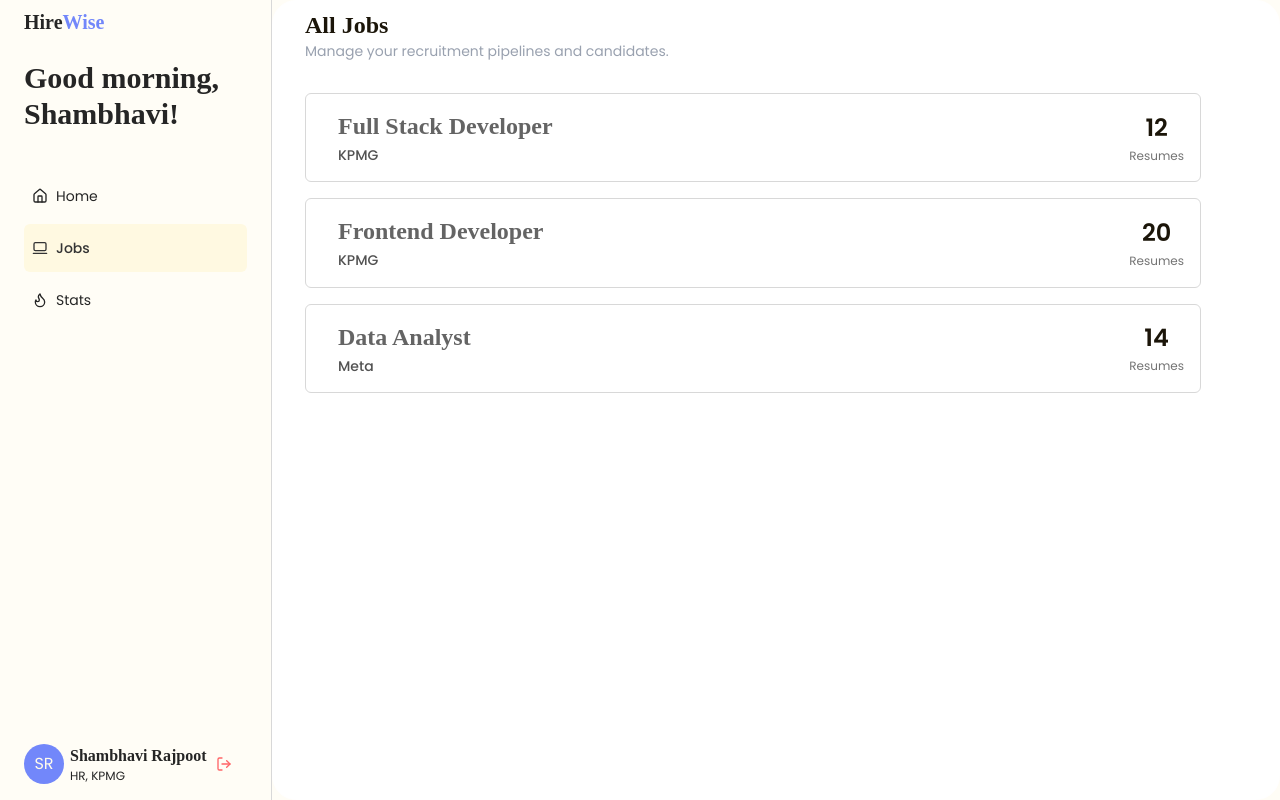
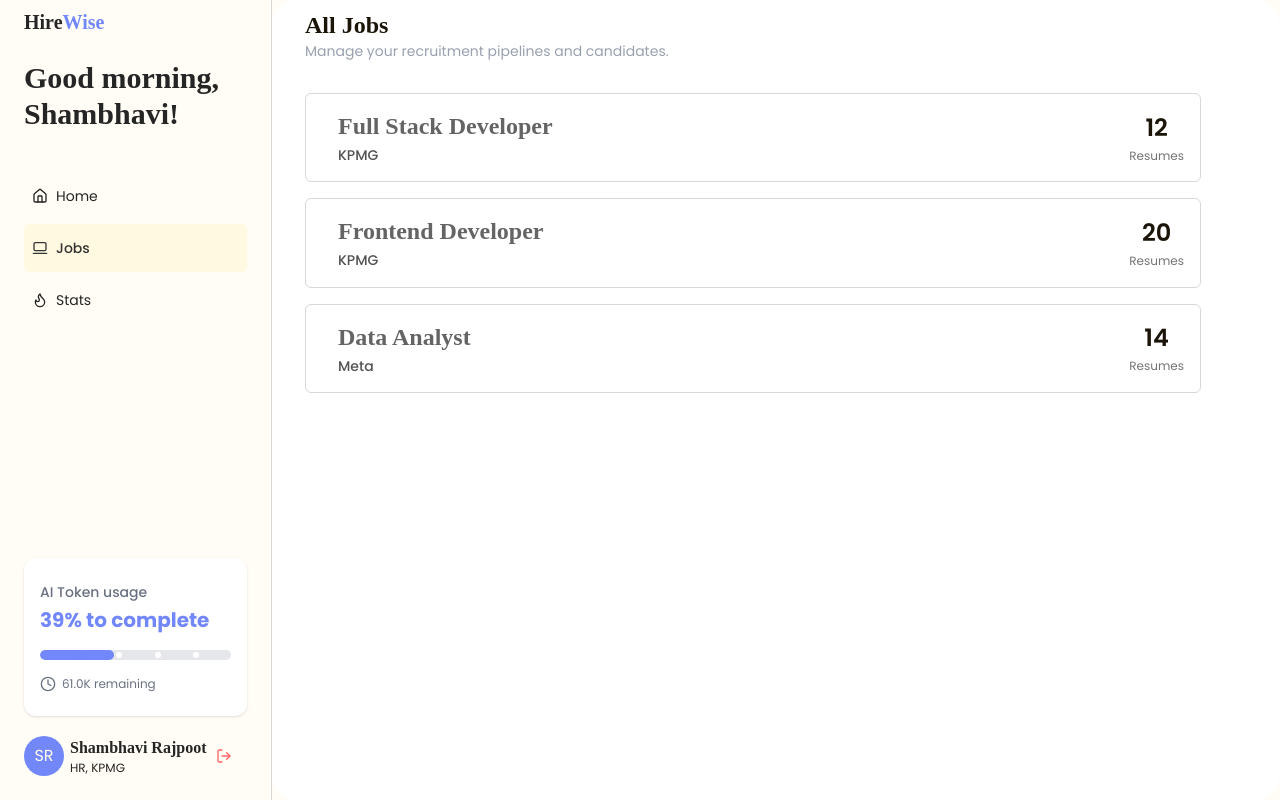
Before and after one commit to kurilpratik/hirewise, a React (Vite) app in the folder client/: page /jobs in a window 1280 px wide. Built offline with nearby package versions, Linux system fonts and the light colour scheme; a web font is replaced by a local one.

Commit message:
Add Token Usage component

```diff
--- a/client/package.json
+++ b/client/package.json
@@ -12,6 +12,7 @@
   "dependencies": {
     "@radix-ui/react-dialog": "^1.1.15",
     "@radix-ui/react-label": "^2.1.8",
+    "@radix-ui/react-progress": "^1.1.8",
     "@radix-ui/react-separator": "^1.1.8",
     "@radix-ui/react-slot": "^1.2.4",
     "@radix-ui/react-tabs": "^1.1.13",
--- a/client/src/components/AppSidebar.jsx
+++ b/client/src/components/AppSidebar.jsx
@@ -14,6 +14,8 @@ import {
 
 import Logo from "@/components/Logo";
 import { Link, useLocation } from "react-router-dom";
+
+import Tokens from "./Tokens";
 
 // Menu items.
 const items = [
@@ -77,7 +79,10 @@ export function AppSidebar() {
       </SidebarContent>
       <SidebarFooter>
         <SidebarMenu>
-          <SidebarMenuItem className="flex items-center gap-1.5">
+          <SidebarMenuItem className="mb-4">
+            <Tokens consumed={39000} total={100000} />
+          </SidebarMenuItem>
+          <SidebarMenuItem className="mb-2 flex items-center gap-1.5">
             <div className="bg-primary text-primary-foreground flex h-10 w-10 items-center justify-center rounded-4xl">
               SR
             </div>
--- /dev/null
+++ b/client/src/components/Tokens.jsx
@@ -0,0 +1,71 @@
+import React from "react";
+import { Card, CardContent } from "./ui/card";
+import { Clock } from "lucide-react";
+import { cn } from "@/lib/utils";
+
+const Tokens = ({ consumed = 0, total = 100000 }) => {
+  const percentage = total > 0 ? Math.round((consumed / total) * 100) : 0;
+  const remaining = Math.max(0, total - consumed);
+
+  // Format large numbers
+  const formatNumber = (num) => {
+    if (num >= 1000000) {
+      return `${(num / 1000000).toFixed(1)}M`;
+    }
+    if (num >= 1000) {
+      return `${(num / 1000).toFixed(1)}K`;
+    }
+    return num.toString();
+  };
+
+  return (
+    <Card className="w-full max-w-md rounded-xl border-0 bg-white">
+      <CardContent className="space-y-4 px-4">
+        {/* Header */}
+        <div className="flex items-start justify-between">
+          <div className="space-y-1">
+            <p className="text-sm font-medium text-gray-500">AI Token usage</p>
+            <p className="text-primary text-xl font-bold">
+              {percentage}% to complete
+            </p>
+          </div>
+        </div>
+
+        {/* Progress Bar with Dots */}
+        <div className="relative">
+          <div className="relative h-2.5 w-full overflow-hidden rounded-full bg-gray-200">
+            {/* Filled portion */}
+            <div
+              className="bg-primary absolute top-0 left-0 h-full rounded-full transition-all duration-300"
+              style={{ width: `${percentage}%` }}
+            />
+
+            {/* Dots positioned along the progress bar */}
+            <div className="absolute top-0 left-0 h-full w-full">
+              {[20, 40, 60, 80].map((pos) => {
+                // Show dark blue dots within filled portion, white dots in unfilled
+                const isFilled = pos <= percentage;
+                return (
+                  <div
+                    key={pos}
+                    className={cn(
+                      "absolute top-1/2 size-1.5 -translate-y-1/2 rounded-full transition-colors",
+                      isFilled ? "bg-primary" : "bg-white",
+                    )}
+                    style={{ left: `${pos}%` }}
+                  />
+                );
+              })}
+            </div>
+          </div>
+        </div>
+        <div className="flex items-center gap-1.5 text-xs text-gray-500">
+          <Clock className="size-4" />
+          <span>{formatNumber(remaining)} remaining</span>
+        </div>
+      </CardContent>
+    </Card>
+  );
+};
+
+export default Tokens;
--- /dev/null
+++ b/client/src/components/ui/progress.jsx
@@ -0,0 +1,27 @@
+import * as React from "react"
+import * as ProgressPrimitive from "@radix-ui/react-progress"
+
+import { cn } from "@/lib/utils"
+
+function Progress({
+  className,
+  value,
+  ...props
+}) {
+  return (
+    <ProgressPrimitive.Root
+      data-slot="progress"
+      className={cn(
+        "bg-primary/20 relative h-2 w-full overflow-hidden rounded-full",
+        className
+      )}
+      {...props}>
+      <ProgressPrimitive.Indicator
+        data-slot="progress-indicator"
+        className="bg-primary h-full w-full flex-1 transition-all"
+        style={{ transform: `translateX(-${100 - (value || 0)}%)` }} />
+    </ProgressPrimitive.Root>
+  );
+}
+
+export { Progress }
```
Also changed, not shown: 1 other file (tests, documents, lock files or other folders).
